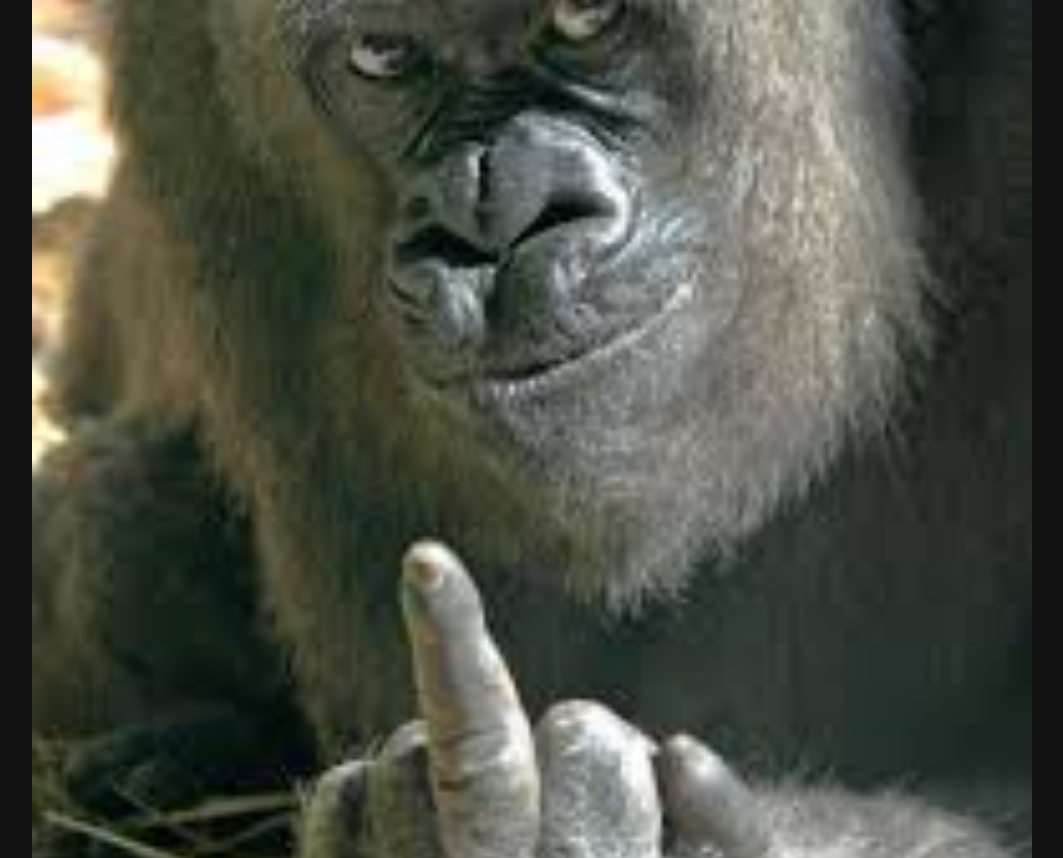
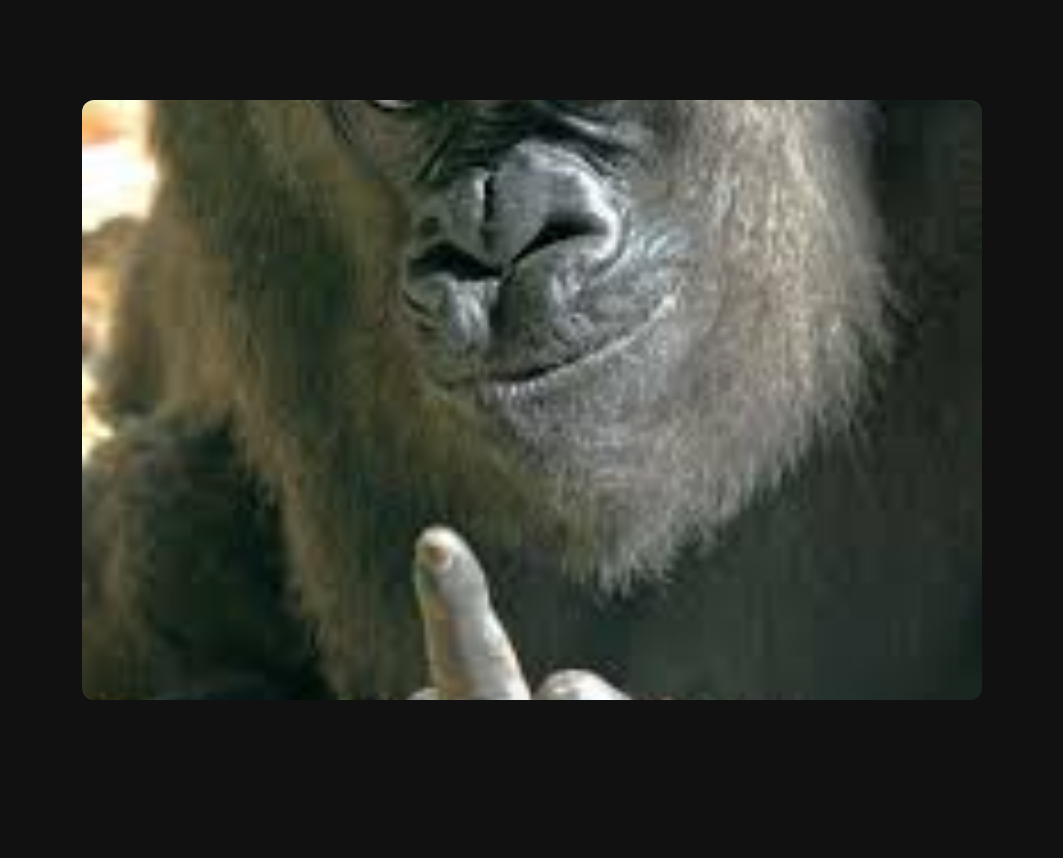
Before and after one commit to gustavosecond1703/wifi-freehehe, a plain HTML site: page index.html in a window 1280 px wide. Shown: the top 858 px of the page, without its empty margins (108-1171 px from the left). After the commit the page ends 800 px from the top, so only its background shows below. Drawn offline with Linux system fonts and the light colour scheme.

Commit message:
Update index.html

```diff
--- a/index.html
+++ b/index.html
@@ -3,6 +3,8 @@
 <head>
 <meta charset="UTF-8">
 <meta name="viewport" content="width=device-width, initial-scale=1.0">
+
+<title>Imagem Grande</title>
 
 <style>
   body{
@@ -15,15 +17,16 @@
   }
 
   img{
-    width:1000px;
-    height:auto;
-    object-fit:contain;
+    width:900px;
+    height:600px;
+    object-fit:cover;
+    border-radius:12px;
   }
 </style>
 </head>
 <body>
 
-<img src="imagem.jpg">
+<img src="imagem.jpg" alt="Imagem">
 
 </body>
 </html>
```
